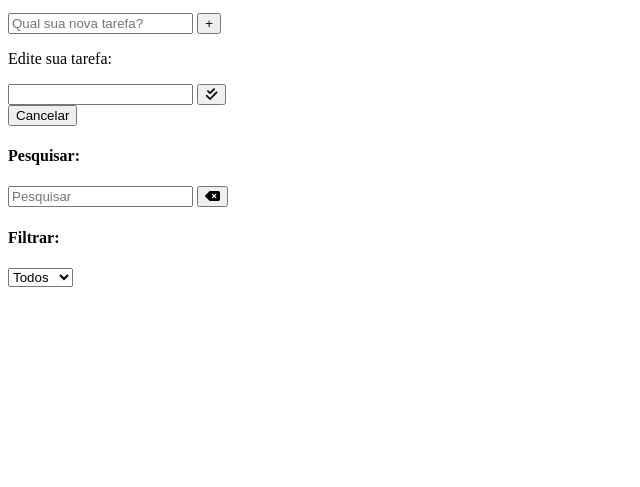
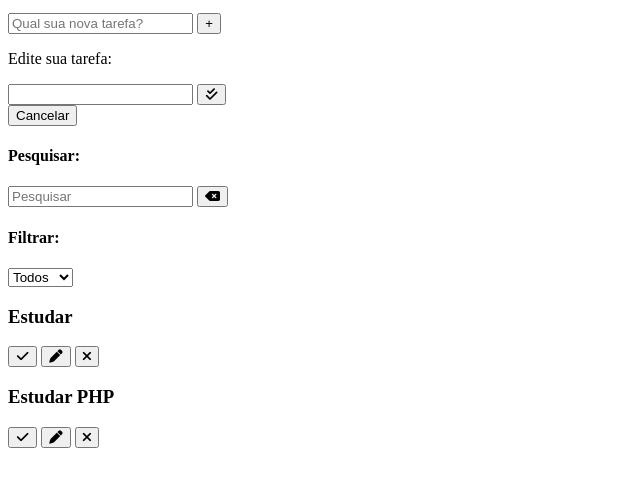
Before and after one commit to alexandre-silvaa/ToDo-List, a plain HTML site: page index.html in a window 1280 px wide. Shown: the part 101-588 px from the top of the page, without its empty margins (0-640 px from the left). Drawn offline with Linux system fonts and the light colour scheme.

Commit message:
Estrutura para testes de estilos

```diff
--- a/index.html
+++ b/index.html
@@ -53,6 +53,32 @@
                     <option value="todo">A fazer</option>
                 </select>
             </div>
+            <div id="todo-list">
+                <div class="todo">
+                    <h3>Estudar</h3>
+                    <button class="finish-todo">
+                        <i class="fa-solid fa-check"></i>
+                    </button>
+                    <button class="edit-todo">
+                        <i class="fa-solid fa-pen"></i>
+                    </button>
+                    <button class="remove-todo">
+                        <i class="fa-solid fa-xmark"></i>
+                    </button>
+                </div>
+                <div class="todo">
+                    <h3>Estudar PHP</h3>
+                    <button class="finish-todo">
+                        <i class="fa-solid fa-check"></i>
+                    </button>
+                    <button class="edit-todo">
+                        <i class="fa-solid fa-pen"></i>
+                    </button>
+                    <button class="remove-todo">
+                        <i class="fa-solid fa-xmark"></i>
+                    </button>
+                </div>
+            </div>
         </div>
     </div>
 
```
